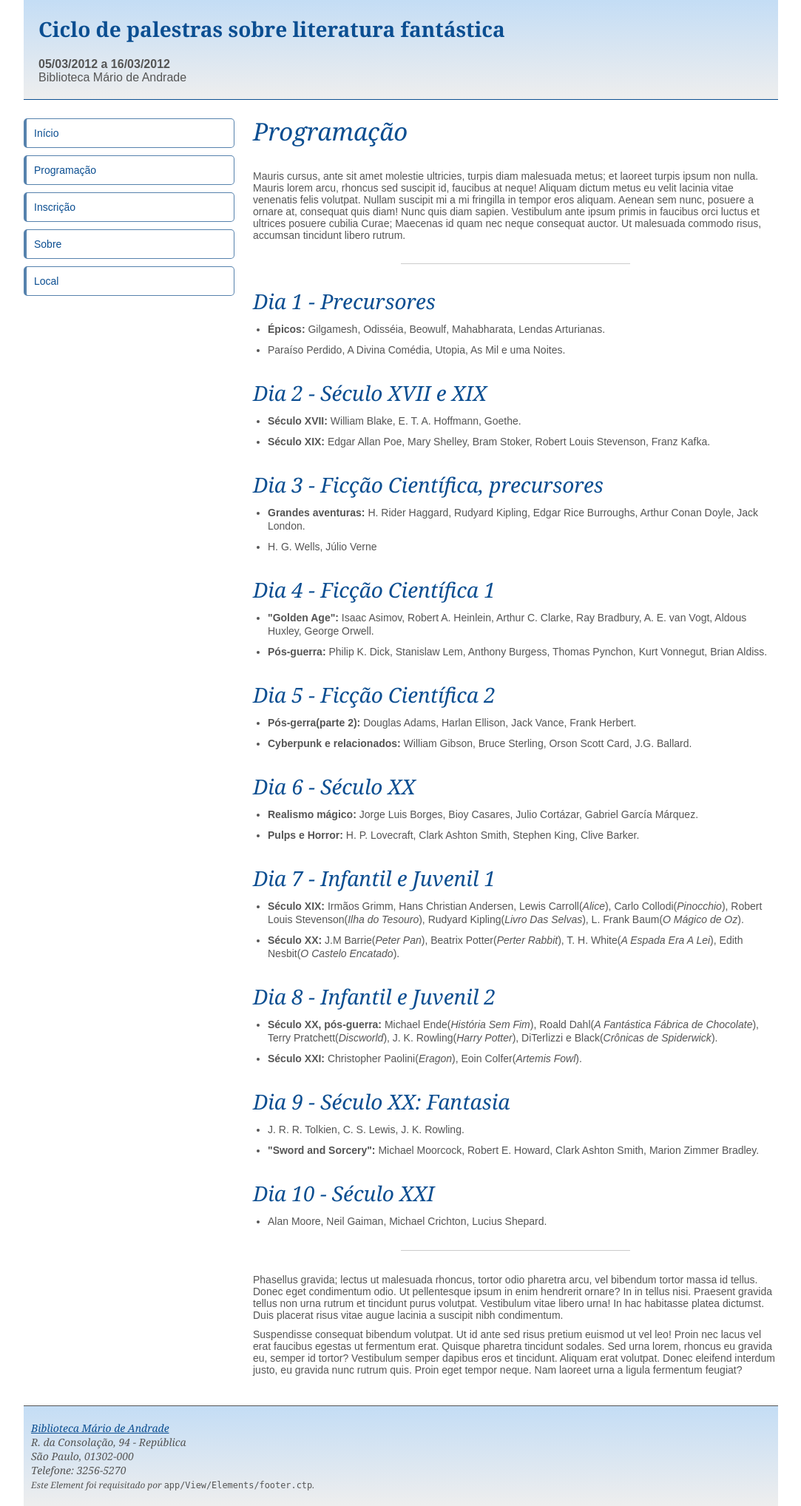
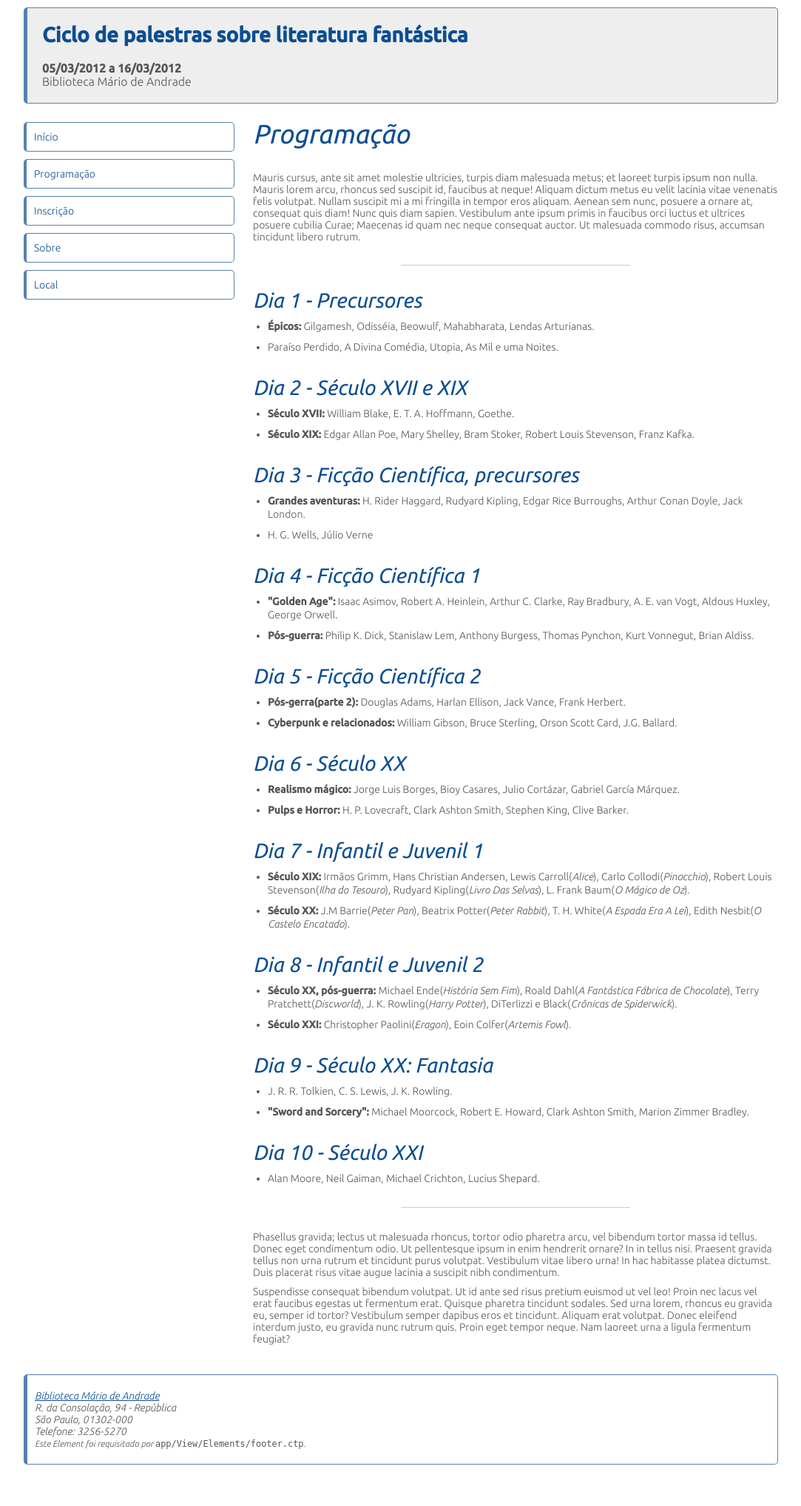
Before and after one commit to alexkoti/cursocake, a CakePHP app: the page made by app/View/Pages/programacao.ctp in a window 1280 px wide. Shown: the whole page at 74% size, without its empty margins (98-1181 px from the left). After the commit the page ends 1980 px from the top, so only its background shows below. Run offline with PHP 8.4 and a stand-in for CakePHP, Linux system fonts and the light colour scheme; the template is opened without the code that fills it, so the values that code supplies are empty; some libraries are stand-ins or nearby versions.

Commit message:
Mudanças no layout

```diff
--- a/app/Config/routes.php
+++ b/app/Config/routes.php
@@ -44,7 +44,7 @@
 	Router::connect('/inscricao', array('controller' => 'inscricoes', 'action' => 'inscrever'));
 
 	// rota para profile
-	//Router::connect('/profile', array('controller' => 'profiles', 'action' => 'adicionar'));
+	Router::connect('/profile', array('controller' => 'profiles', 'action' => 'adicionar'));
 
 /**
  * Load all plugin routes.  See the CakePlugin documentation on
--- a/app/View/Layouts/default.ctp
+++ b/app/View/Layouts/default.ctp
@@ -4,6 +4,7 @@
 <meta charset="utf-8" />
 <title>Ciclo de palestras sobre literatura fantástica</title>
 <?php echo $this->Html->css('site') ?>
+<link href='http://fonts.googleapis.com/css?family=Ubuntu:300,400,500,300italic,400italic' rel='stylesheet' type='text/css'>
 </head>
 <body>
 	<div id="site">
--- a/app/View/Pages/programacao.ctp
+++ b/app/View/Pages/programacao.ctp
@@ -49,7 +49,7 @@
 <h2>Dia 7 - Infantil e Juvenil 1</h2>
 <ul>
 	<li><strong>Século XIX:</strong> Irmãos Grimm, Hans Christian Andersen, Lewis Carroll(<em>Alice</em>), Carlo Collodi(<em>Pinocchio</em>), Robert Louis Stevenson(<em>Ilha do Tesouro</em>), Rudyard Kipling(<em>Livro Das Selvas</em>), L. Frank Baum(<em>O Mágico de Oz</em>).</li>
-	<li><strong>Século XX:</strong> J.M Barrie(<em>Peter Pan</em>), Beatrix Potter(<em>Perter Rabbit</em>), T. H. White(<em>A Espada Era A Lei</em>), Edith Nesbit(<em>O Castelo Encatado</em>).</li>
+	<li><strong>Século XX:</strong> J.M Barrie(<em>Peter Pan</em>), Beatrix Potter(<em>Peter Rabbit</em>), T. H. White(<em>A Espada Era A Lei</em>), Edith Nesbit(<em>O Castelo Encatado</em>).</li>
 </ul>
 
 <h2>Dia 8 - Infantil e Juvenil 2</h2>
--- a/app/View/Profiles/adicionar.ctp
+++ b/app/View/Profiles/adicionar.ctp
@@ -1,5 +1,4 @@
 <?php
-
 echo $this->Form->create('Profile', array('action' => 'adicionar'));
 echo $this->Form->input('nome');
 echo $this->Form->input('email');
--- a/app/webroot/css/site.css
+++ b/app/webroot/css/site.css
@@ -270,13 +270,13 @@ background:		#FFF;
 body {
 	background:#fff;
 	color:#555555;
-	font:14px arial, verdana, sans-serif;
+	font:300 14px ubuntu,arial, verdana, sans-serif;
 }
 h1, h2, h3, h4, h5, h6 {
 	color:#0B4E91;
-	font:normal italic 14px Georgia, Palatino,” Palatino Linotype”, Times, “Times New Roman”, serif;
+	font:500 italic 14px;
 }
-h1 {font-size:33px;}
+h1 {font-size:36px;}
 h2 {font-size:28px;}
 h3 {font-size:24px;}
 h4 {font-size:20px;}
@@ -393,10 +393,17 @@ header {
 	/* border-left:10px double #0B4E91; */
 	border-bottom:1px solid #0B4E91;
 	clear:both;
-	margin:0 0 20px;
+	margin:10px 0 20px;
 	overflow:hidden;
 	padding:20px 20px;
 
+	border:1px solid #5682AD;
+	border-left:5px solid #5682AD;
+	border-radius:5px;
+	-moz-border-radius:5px;
+	-webkit-border-radius:5px;
+
+	/**
 	background-image: linear-gradient(bottom, #eeeeee 0%, rgb(196,221,245) 100%);
 	background-image: -o-linear-gradient(bottom, #eeeeee 0%, rgb(196,221,245) 100%);
 	background-image: -moz-linear-gradient(bottom, #eeeeee 0%, rgb(196,221,245) 100%);
@@ -409,8 +416,10 @@ header {
 		color-stop(0, #eeeeee),
 		color-stop(1, rgb(196,221,245))
 	);
+	/**/
 }
 header h1 {
+	font-family:ubuntu, arial, sans-serif;
 	font-size:28px;
 	font-style:normal;
 	font-weight:bold;
@@ -514,12 +523,18 @@ header h1 a {
 footer {
 	border-top:1px solid;
 	clear:both;
-	font-family:Georgia, Palatino,” Palatino Linotype”, Times, “Times New Roman”, serif;
 	font-style:italic;
-	margin:30px 0 0;
+	margin:30px 0 10px;
 	overflow:hidden;
 	padding:10px;
 
+	border:1px solid #5682AD;
+	border-left:5px solid #5682AD;
+	border-radius:5px;
+	-moz-border-radius:5px;
+	-webkit-border-radius:5px;
+
+	/**
 	background-image: linear-gradient(bottom, #eeeeee 0%, rgb(196,221,245) 100%);
 	background-image: -o-linear-gradient(bottom, #eeeeee 0%, rgb(196,221,245) 100%);
 	background-image: -moz-linear-gradient(bottom, #eeeeee 0%, rgb(196,221,245) 100%);
@@ -532,6 +547,7 @@ footer {
 		color-stop(0, #eeeeee),
 		color-stop(1, rgb(196,221,245))
 	);
+	/**/
 }
 
 
@@ -639,3 +655,10 @@ form .input label {
 .ipt_size_medium {width:250px;}
 .ipt_size_large {width:500px;}
 .ipt_size_full {width:98%;}
+
+.error-message {
+	background:#FFFFE0;
+	display:block;
+	margin:2px 0 10px;
+	padding:4px;
+}
```
Also changed, not shown: app/Model/Inscricao.php (+26 -1 lines), 2 other files.
